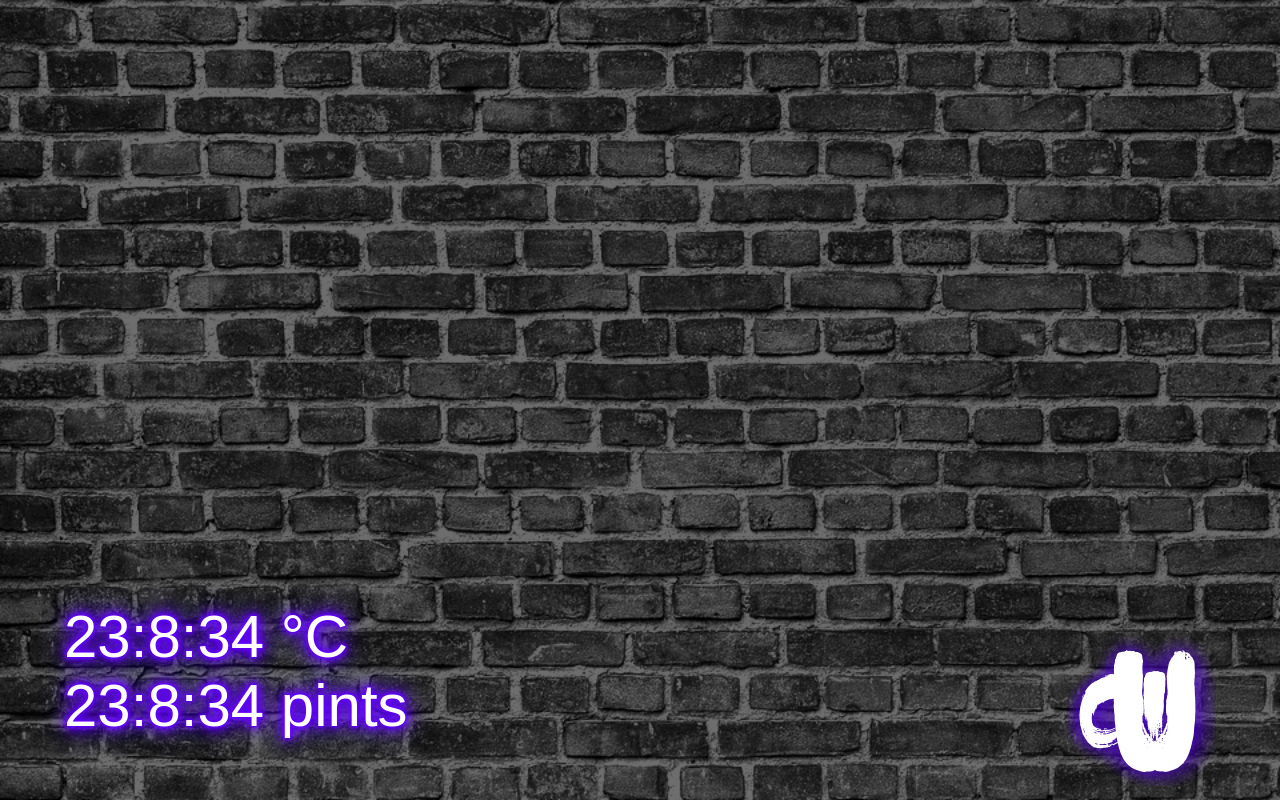
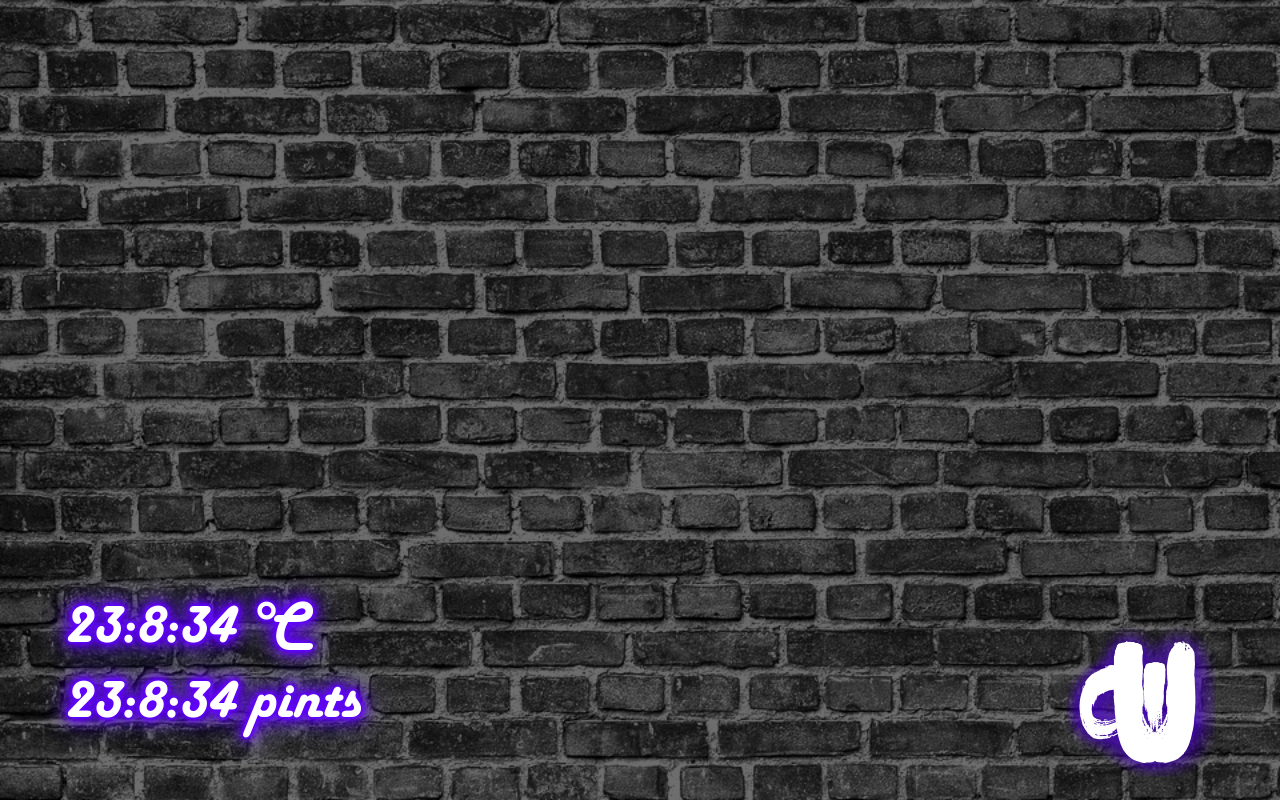
Before and after one commit to NeonSpork/getBeerApp, a Flask app: page / in a window 1280 px wide. Run offline with Flask 2, Linux system fonts and the light colour scheme; some libraries are stand-ins or nearby versions.

Commit message:
fix: debug font not working

```diff
--- a/static/css/main.css
+++ b/static/css/main.css
@@ -1,3 +1,9 @@
+@font-face {
+  font-family: Harlow;
+  src: url("/static/fonts/HARLOWSI.TTF");
+  font-weight: regular;
+}
+
 html,
 body {
   /* Full height */
@@ -5,7 +11,8 @@ body {
   width: 100vw;
   margin: 0;
   /* FIXME */
-  font-family: "Harlow Solid Italic", sans-serif;
+  font-family: "Harlow";
+  /* src: "{{ url_for('static', filename='/fonts/HARLOWSI.TTF') }}"; */
 
   /* Location of the image */
   background-image: url("/static/img/brick_wall.png");
--- a/templates/base.html
+++ b/templates/base.html
@@ -6,7 +6,7 @@
     <meta name="description" content="A work in progress app for a custom kegerator">
     <meta http-equiv="X-UA-Compatible" content="ie=edge">
     <link rel="stylesheet" href="{{ url_for('static', filename='css/main.css') }}">
-    <link rel="stylesheet" href="{{ url_for('static', filename='fonts/HARLOWSI.TTF') }}">
+    <!-- <link rel="stylesheet" href="{{ url_for('static', filename='fonts/HARLOWSI.TTF') }}"> -->
     <!-- <link rel="preconnect" href="https://fonts.gstatic.com"> -->
     <!-- <link href="https://fonts.googleapis.com/css2?family=Yellowtail&display=swap" rel="stylesheet">  -->
     <title>Kegerator App In Progress</title>
```
